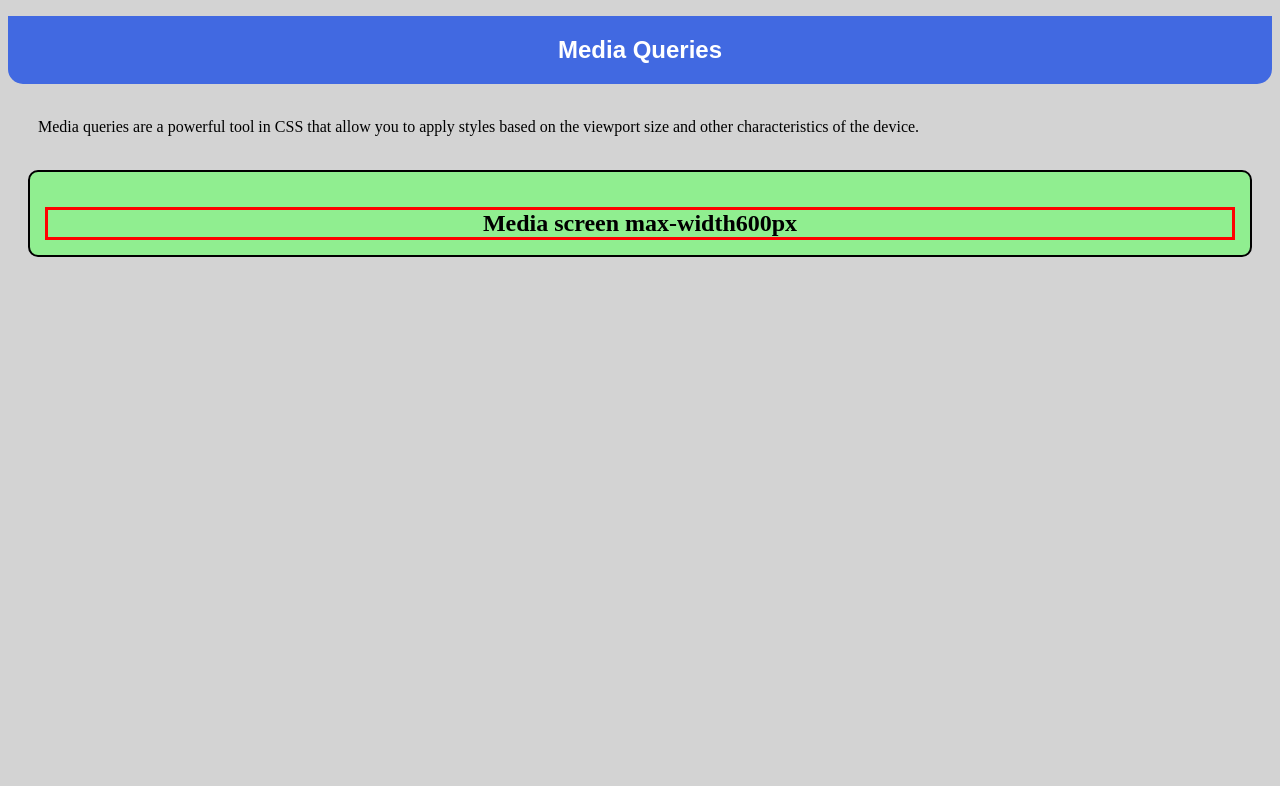
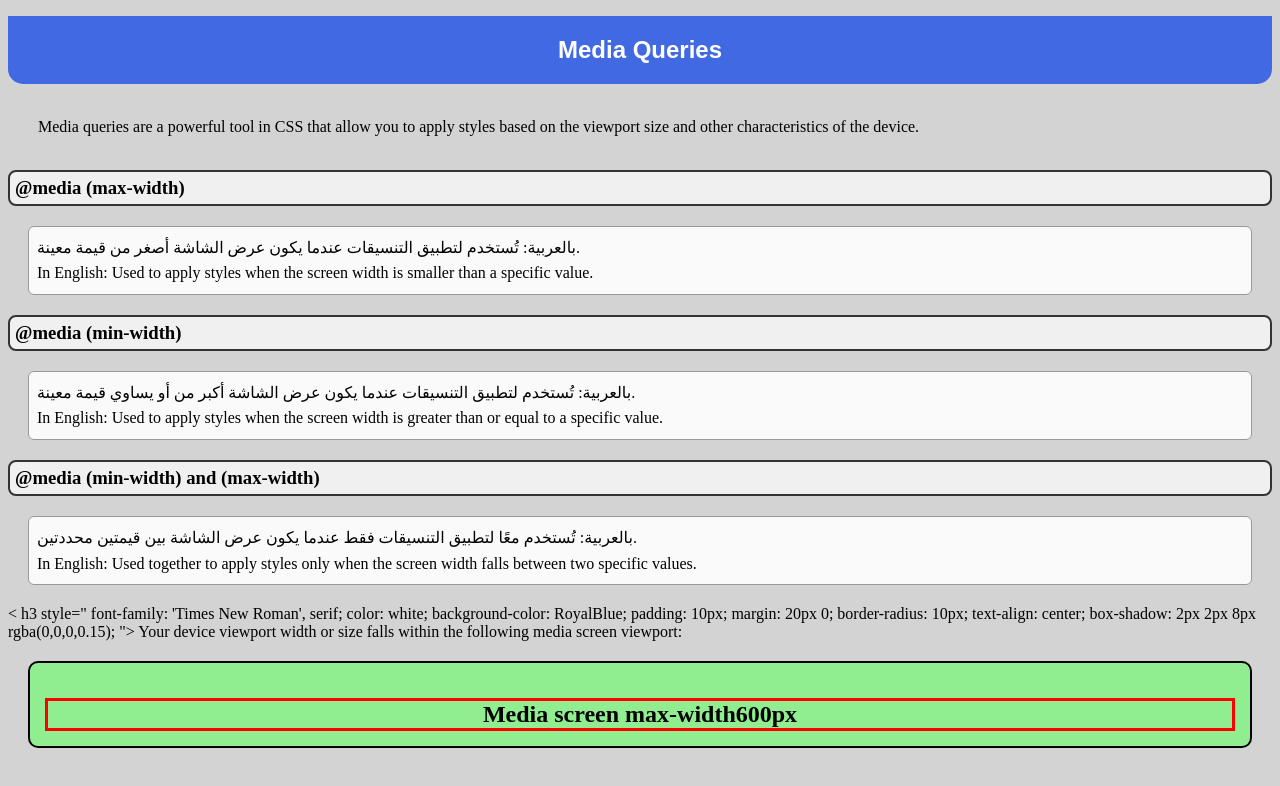
Before and after one commit to mohamedukus/example13, a plain HTML site: page index.html in a window 1280 px wide. Drawn offline with Linux system fonts and the light colour scheme.

Commit message:
Update index.html

```diff
--- a/index.html
+++ b/index.html
@@ -9,6 +9,49 @@
 <body>
     <h1>Media Queries</h1>
     <p>Media queries are a powerful tool in CSS that allow you to apply styles based on the viewport size and other characteristics of the device.</p>
-<div>  </div>
+
+
+<h3 style="border: 2px solid #333; background-color: #f0f0f0; border-radius: 8px; padding: 5px;">
+  @media (max-width)
+</h3>
+<p style="border: 1px solid #999; background-color: #fafafa; border-radius: 6px; padding: 8px;">
+  بالعربية: تُستخدم لتطبيق التنسيقات عندما يكون عرض الشاشة أصغر من قيمة معينة.
+  <br>
+  In English: Used to apply styles when the screen width is smaller than a specific value.
+</p>
+
+<h3 style="border: 2px solid #333; background-color: #f0f0f0; border-radius: 8px; padding: 5px;">
+  @media (min-width)
+</h3>
+<p style="border: 1px solid #999; background-color: #fafafa; border-radius: 6px; padding: 8px;">
+  بالعربية: تُستخدم لتطبيق التنسيقات عندما يكون عرض الشاشة أكبر من أو يساوي قيمة معينة.
+  <br>
+  In English: Used to apply styles when the screen width is greater than or equal to a specific value.
+</p>
+
+<h3 style="border: 2px solid #333; background-color: #f0f0f0; border-radius: 8px; padding: 5px;">
+  @media (min-width) and (max-width)
+</h3>
+<p style="border: 1px solid #999; background-color: #fafafa; border-radius: 6px; padding: 8px;">
+  بالعربية: تُستخدم معًا لتطبيق التنسيقات فقط عندما يكون عرض الشاشة بين قيمتين محددتين.
+  <br>
+  In English: Used together to apply styles only when the screen width falls between two specific values.
+</p>
+
+
+   < h3 style="
+  font-family: 'Times New Roman', serif;
+  color: white;
+  background-color: RoyalBlue;
+  padding: 10px;
+  margin: 20px 0;
+  border-radius: 10px;
+  text-align: center;
+  box-shadow: 2px 2px 8px rgba(0,0,0,0.15);
+">
+
+Your device viewport width or size falls within the following media screen viewport:
+</h3>
+    <div>  </div>
 </body>
 </html>
```
